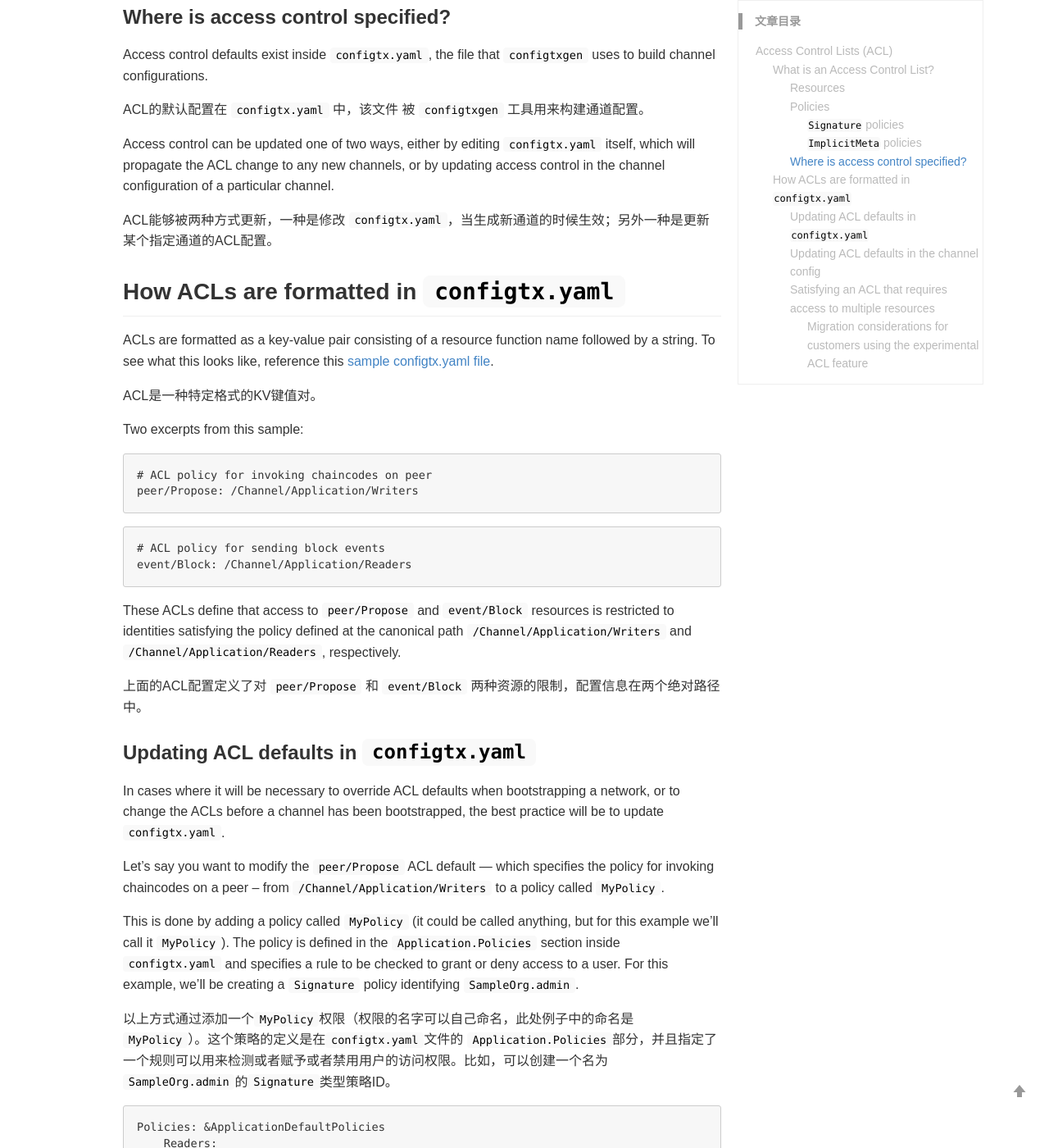
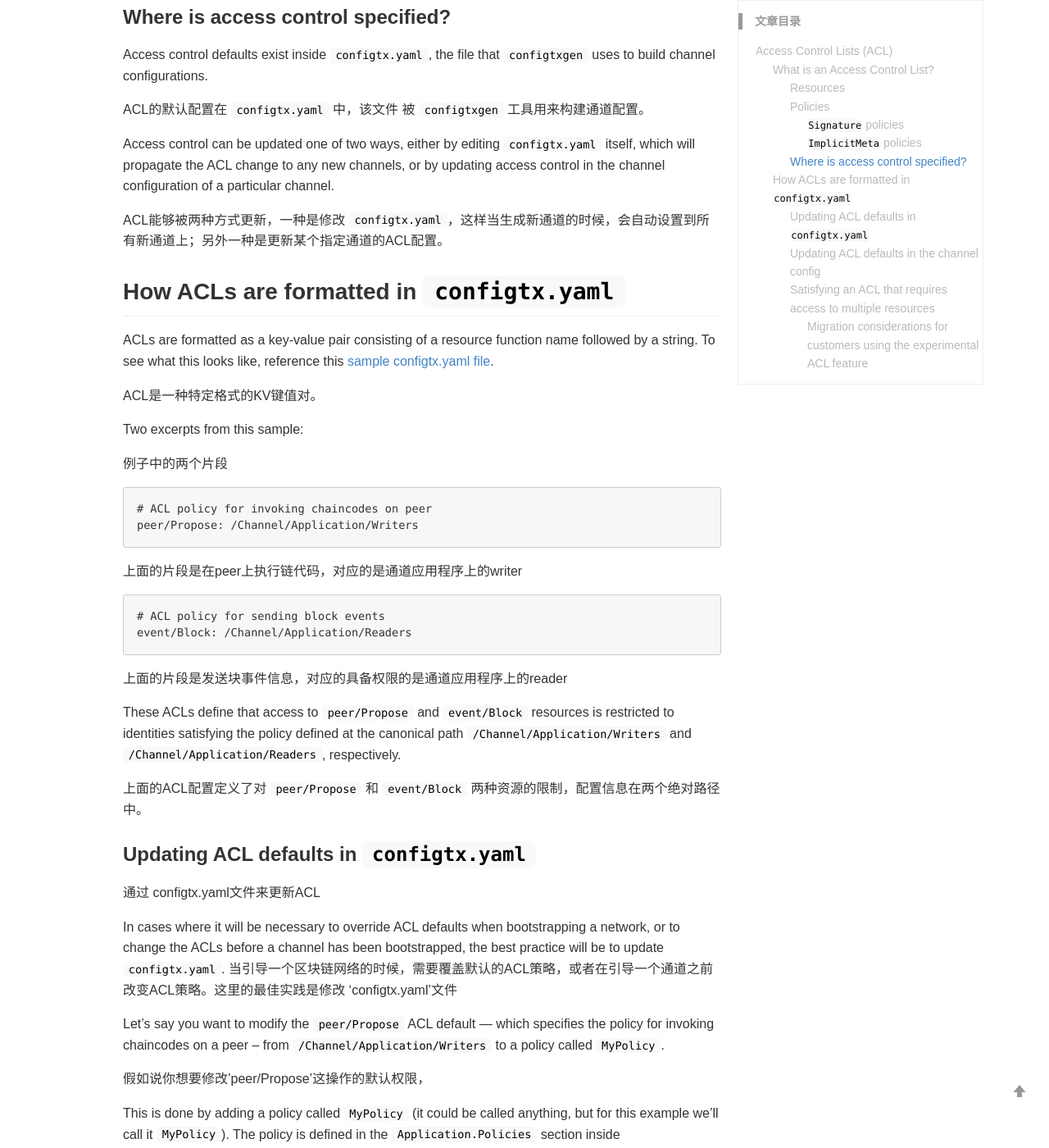
Before and after one commit to nox60/nox60.github.io, a Jekyll site: the page built from _posts/2019-8-18-Access-Control-Lists-(ACL).md, in a window 1280 px wide and 1400 px high, scrolled down 3526 px. Shown: the whole window at 82% size. Built offline with Jekyll 4.4.1, drawn with Linux system fonts in a browser that asks for light colours; our own code applies the rules of GitHub Pages for plain Markdown files; comment, search, counter and statistics services are not loaded.

Commit message:
Update 2019-8-18-Access-Control-Lists-(ACL).md

````diff
--- a/_posts/2019-8-18-Access-Control-Lists-(ACL).md
+++ b/_posts/2019-8-18-Access-Control-Lists-(ACL).md
@@ -158,7 +158,7 @@ Access control can be updated one of two ways, either by editing `configtx.yaml`
 itself, which will propagate the ACL change to any new channels, or by updating
 access control in the channel configuration of a particular channel.
 
-ACL能够被两种方式更新，一种是修改 `configtx.yaml`，当生成新通道的时候生效；另外一种是更新某个指定通道的ACL配置。
+ACL能够被两种方式更新，一种是修改 `configtx.yaml`，这样当生成新通道的时候，会自动设置到所有新通道上；另外一种是更新某个指定通道的ACL配置。
 
 ## How ACLs are formatted in `configtx.yaml`
 
@@ -169,15 +169,19 @@ ACL是一种特定格式的KV键值对。
 
 Two excerpts from this sample:
 
+例子中的两个片段
+
 ```
 # ACL policy for invoking chaincodes on peer
 peer/Propose: /Channel/Application/Writers
 ```
+上面的片段是在peer上执行链代码，对应的是通道应用程序上的writer
 
 ```
 # ACL policy for sending block events
 event/Block: /Channel/Application/Readers
 ```
+上面的片段是发送块事件信息，对应的具备权限的是通道应用程序上的reader
 
 These ACLs define that access to `peer/Propose` and `event/Block` resources
 is restricted to identities satisfying the policy defined at the canonical path
@@ -186,16 +190,19 @@ is restricted to identities satisfying the policy defined at the canonical path
 上面的ACL配置定义了对  `peer/Propose` 和 `event/Block`  两种资源的限制，配置信息在两个绝对路径中。
 
 ### Updating ACL defaults in `configtx.yaml`
+通过 configtx.yaml文件来更新ACL
 
 In cases where it will be necessary to override ACL defaults when bootstrapping
 a network, or to change the ACLs before a channel has been bootstrapped, the
 best practice will be to update `configtx.yaml`.
-
+当引导一个区块链网络的时候，需要覆盖默认的ACL策略，或者在引导一个通道之前改变ACL策略。这里的最佳实践是修改 'configtx.yaml'文件
 
 
 Let's say you want to modify the `peer/Propose` ACL default --- which specifies
 the policy for invoking chaincodes on a peer -- from `/Channel/Application/Writers`
 to a policy called `MyPolicy`.
+
+假如说你想要修改'peer/Propose'这操作的默认权限，
 
 This is done by adding a policy called `MyPolicy` (it could be called anything,
 but for this example we'll call it `MyPolicy`). The policy is defined in the
````
